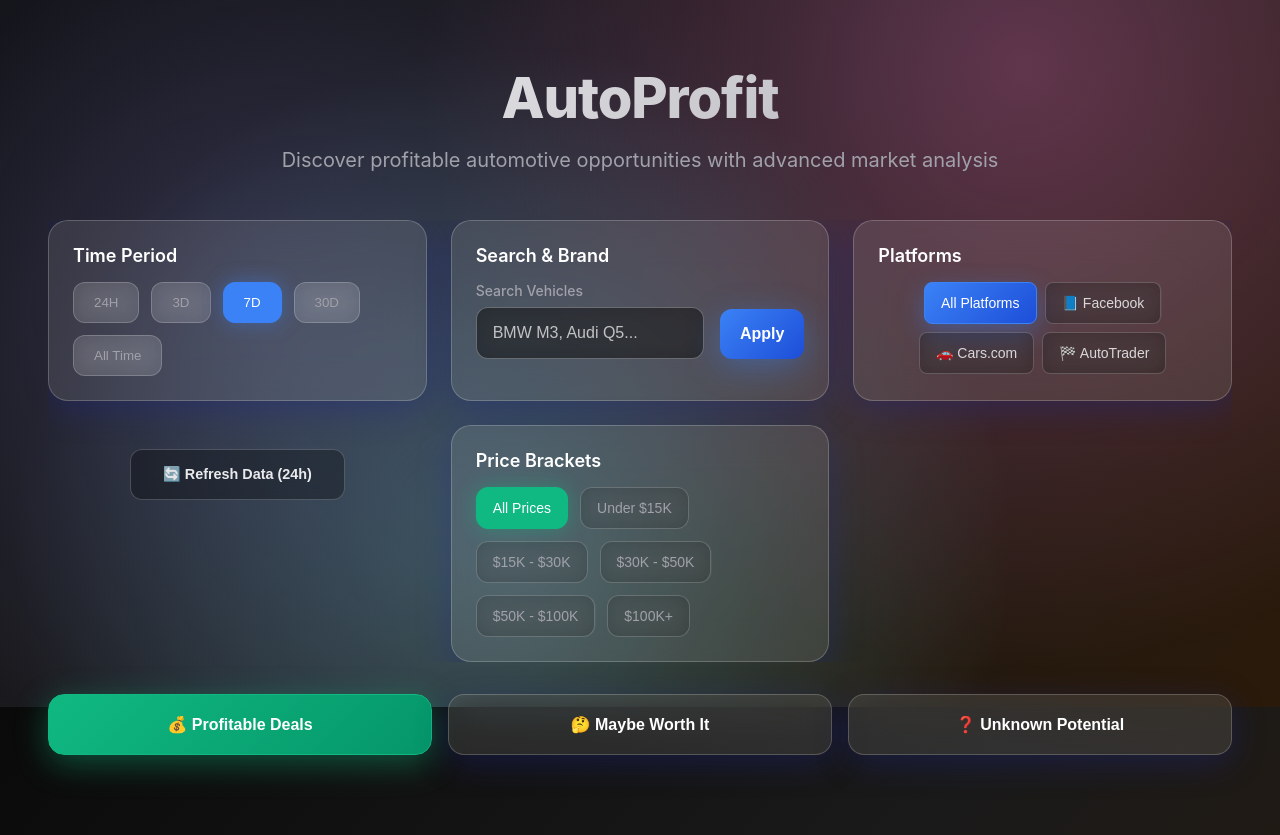
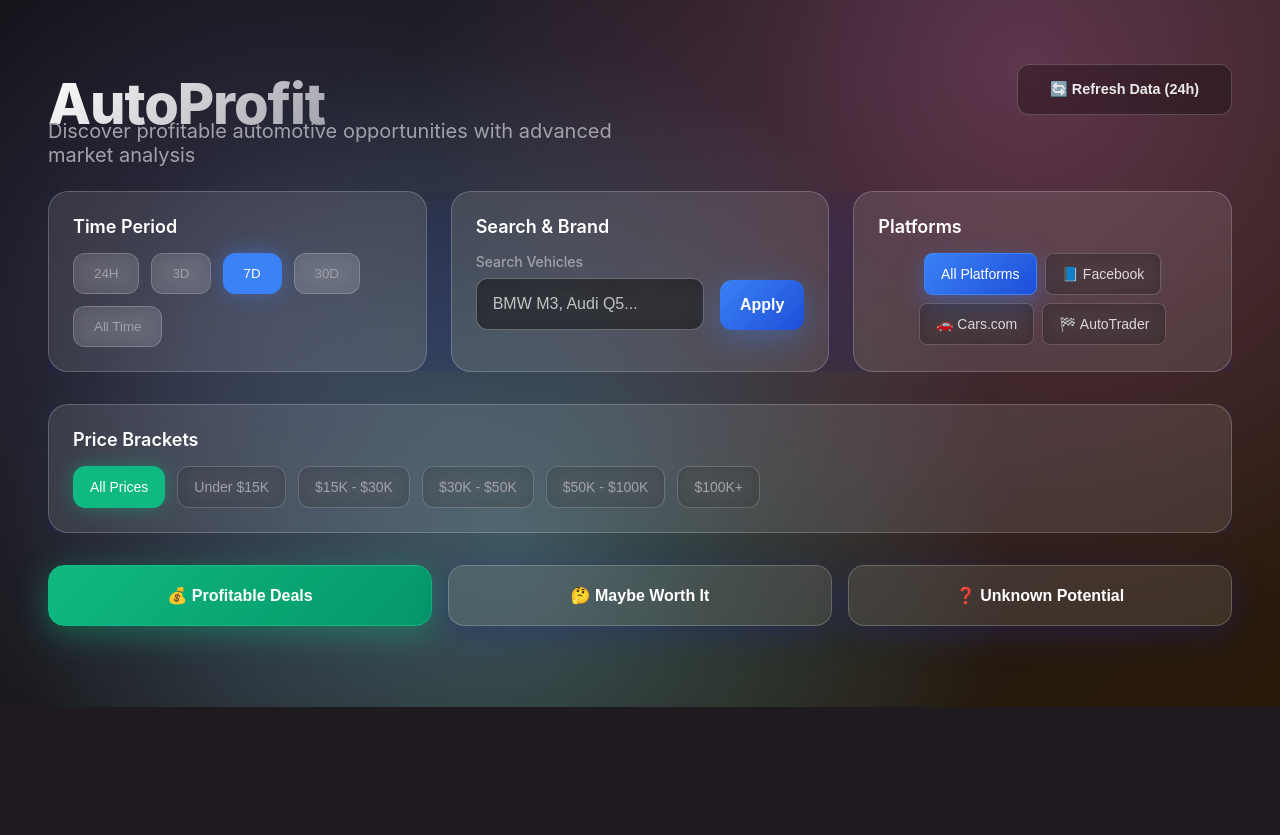
Before and after one commit to Simplufy/Automonitorv69, a FastAPI app: page / in a window 1280 px wide. Shown: the part 93-928 px from the top of the page. After the commit the page ends 800 px from the top, so only its background shows below. Run offline with FastAPI, Linux system fonts and the light colour scheme; data that the repository does not hold is empty; parts of the project's set-up code (start-up, migrations or seed data) failed here and were passed over; some libraries are stand-ins or nearby versions.

Commit message:
Restructure dashboard layout and enhance header functionality
Update CSS and HTML to reposition dashboard elements, specifically altering the .dashboard-header styling to use flexbox for alignment and adding a new .header-actions div to contain refresh buttons and status indicators.

Replit-Commit-Author: Agent
Replit-Commit-Session-Id: 716a6384-2f5e-47f5-bfd1-870b09d61bcf
Replit-Commit-Checkpoint-Type: full_checkpoint
Replit-Commit-Screenshot-Url: https://storage.googleapis.com/screenshot-production-us-central1/cbdf3516-c201-4403-9261-82c1e7cde1fe/716a6384-2f5e-47f5-bfd1-870b09d61bcf/WgYPh1W

```diff
--- a/app/static/modern-styles.css
+++ b/app/static/modern-styles.css
@@ -58,8 +58,11 @@ body::before {
 
 /* Header */
 .dashboard-header {
-  text-align: center;
+  display: flex;
+  justify-content: space-between;
+  align-items: center;
   margin-bottom: 3rem;
+  position: relative;
 }
 
 .dashboard-title {
@@ -68,7 +71,7 @@ body::before {
   background: linear-gradient(135deg, #ffffff, #a1a1aa);
   -webkit-background-clip: text;
   -webkit-text-fill-color: transparent;
-  margin-bottom: 1rem;
+  margin: 0;
   letter-spacing: -0.02em;
 }
 
@@ -76,6 +79,17 @@ body::before {
   font-size: 1.25rem;
   color: var(--text-secondary);
   font-weight: 400;
+  position: absolute;
+  left: 0;
+  bottom: -1.5rem;
+  max-width: 600px;
+}
+
+.header-actions {
+  display: flex;
+  flex-direction: column;
+  align-items: flex-end;
+  gap: 0.5rem;
 }
 
 /* Glass Morphism Cards */
--- a/app/templates/dashboard.html
+++ b/app/templates/dashboard.html
@@ -7,6 +7,13 @@
   <div class="dashboard-header">
     <h1 class="dashboard-title">AutoProfit</h1>
     <p class="dashboard-subtitle">Discover profitable automotive opportunities with advanced market analysis</p>
+    <div class="header-actions">
+      <button id="refresh-data-btn" class="refresh-btn glass-btn" onclick="refreshData()">
+        <span id="refresh-text">🔄 Refresh Data (24h)</span>
+        <span id="refresh-spinner" class="spinner" style="display: none;">⏳ Processing...</span>
+      </button>
+      <div id="refresh-status" class="refresh-status"></div>
+    </div>
   </div>
 
   <!-- Filters Container -->
@@ -47,16 +54,10 @@
         <button class="platform-btn" data-source="autotrader" onclick="setPlatformFilter(this)">🏁 AutoTrader</button>
       </div>
     </div>
+  </div>
 
-    <!-- Data Refresh -->
-    <div class="refresh-container">
-      <button id="refresh-data-btn" class="refresh-btn glass-btn" onclick="refreshData()">
-        <span id="refresh-text">🔄 Refresh Data (24h)</span>
-        <span id="refresh-spinner" class="spinner" style="display: none;">⏳ Processing...</span>
-      </button>
-      <div id="refresh-status" class="refresh-status"></div>
-    </div>
-
+  <!-- Second Filter Row -->
+  <div class="filters-container">
     <!-- Price Bracket Filter -->
     <div class="filter-card glass-card">
       <h3 class="filter-title">Price Brackets</h3>
```
Also changed, not shown: attached_assets/image_1758300741865.png (added).
